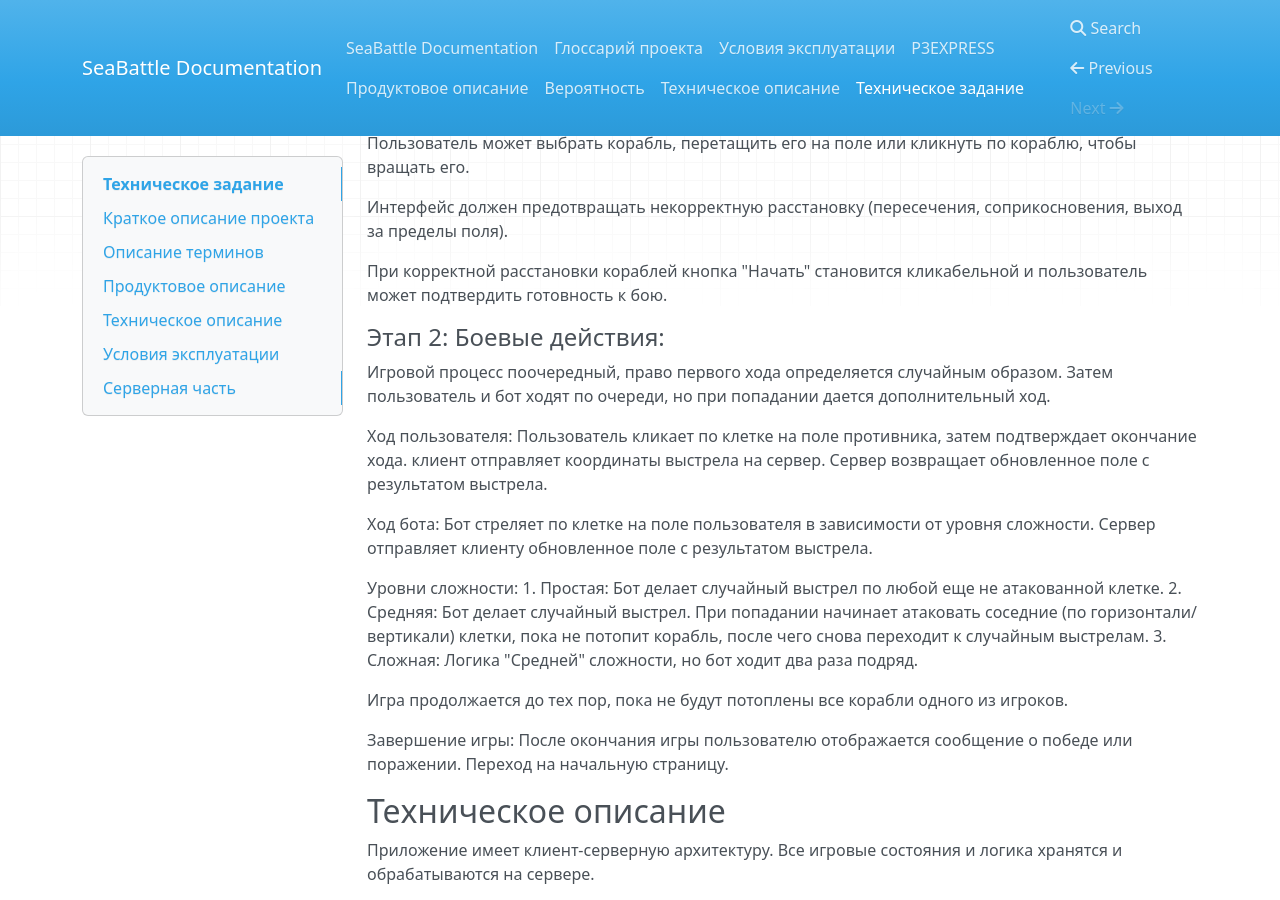
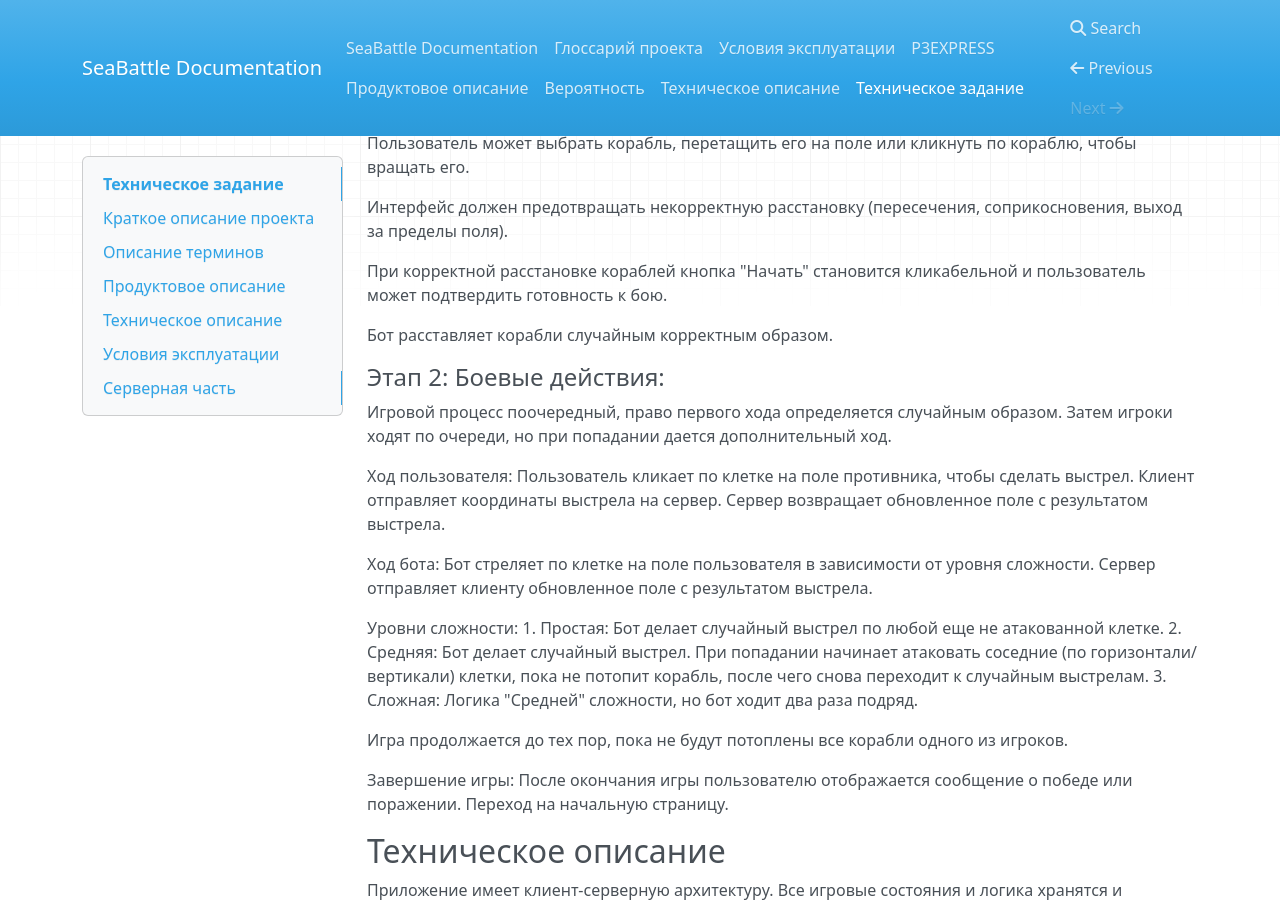
Before and after one commit to AnGREATern/SeaBattle, an MkDocs documentation site: the page built from docs/terms-of-reference.md, in a window 1280 px wide and 900 px high, scrolled down 2322 px. Built offline with MkDocs 1.6.1, drawn with Linux system fonts in a browser that asks for light colours; nearby versions of some CDN libraries; some of the changed text lies outside the part shown.

Commit message:
Убрано подтверждение хода и добавлено размещение кораблей ботом

```diff
--- a/docs/terms-of-reference.md
+++ b/docs/terms-of-reference.md
@@ -79,13 +79,15 @@
 
 Интерфейс должен предотвращать некорректную расстановку (пересечения, соприкосновения, выход за пределы поля).
 
-При корректной расстановки кораблей кнопка "Начать" становится кликабельной и пользователь может подтвердить готовность к бою.
+При корректной расстановке кораблей кнопка "Начать" становится кликабельной и пользователь может подтвердить готовность к бою.
+
+Бот расставляет корабли случайным корректным образом.
 
 #### Этап 2: Боевые действия:
 
-Игровой процесс поочередный, право первого хода определяется случайным образом. Затем пользователь и бот ходят по очереди, но при попадании дается дополнительный ход.
+Игровой процесс поочередный, право первого хода определяется случайным образом. Затем игроки ходят по очереди, но при попадании дается дополнительный ход.
 
-Ход пользователя: Пользователь кликает по клетке на поле противника, затем подтверждает окончание хода. клиент отправляет координаты выстрела на сервер. Сервер возвращает обновленное поле с результатом выстрела.
+Ход пользователя: Пользователь кликает по клетке на поле противника, чтобы сделать выстрел. Клиент отправляет координаты выстрела на сервер. Сервер возвращает обновленное поле с результатом выстрела.
 
 Ход бота: Бот стреляет по клетке на поле пользователя в зависимости от уровня сложности. Сервер отправляет клиенту обновленное поле с результатом выстрела.
 
```
Also changed, not shown: other parts of docs/terms-of-reference.md (+1 -1 lines).
